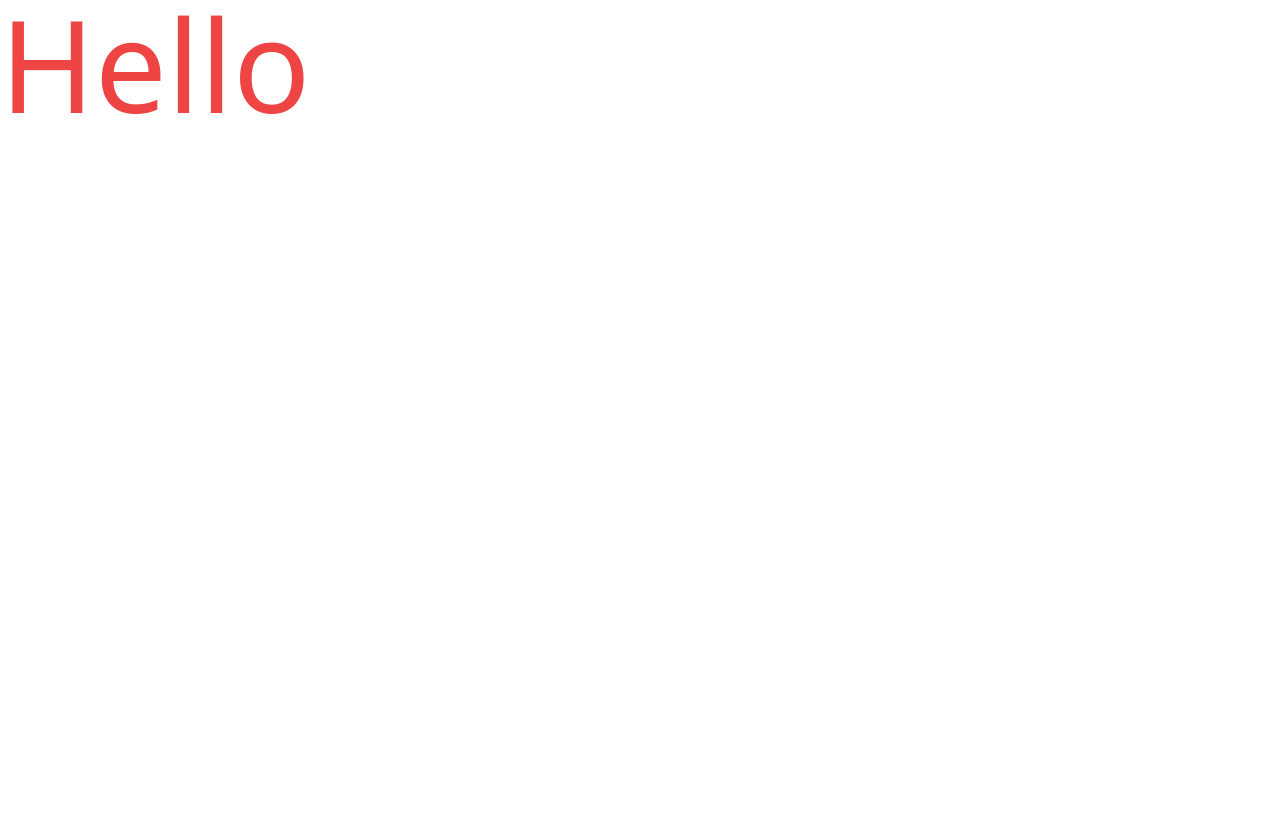
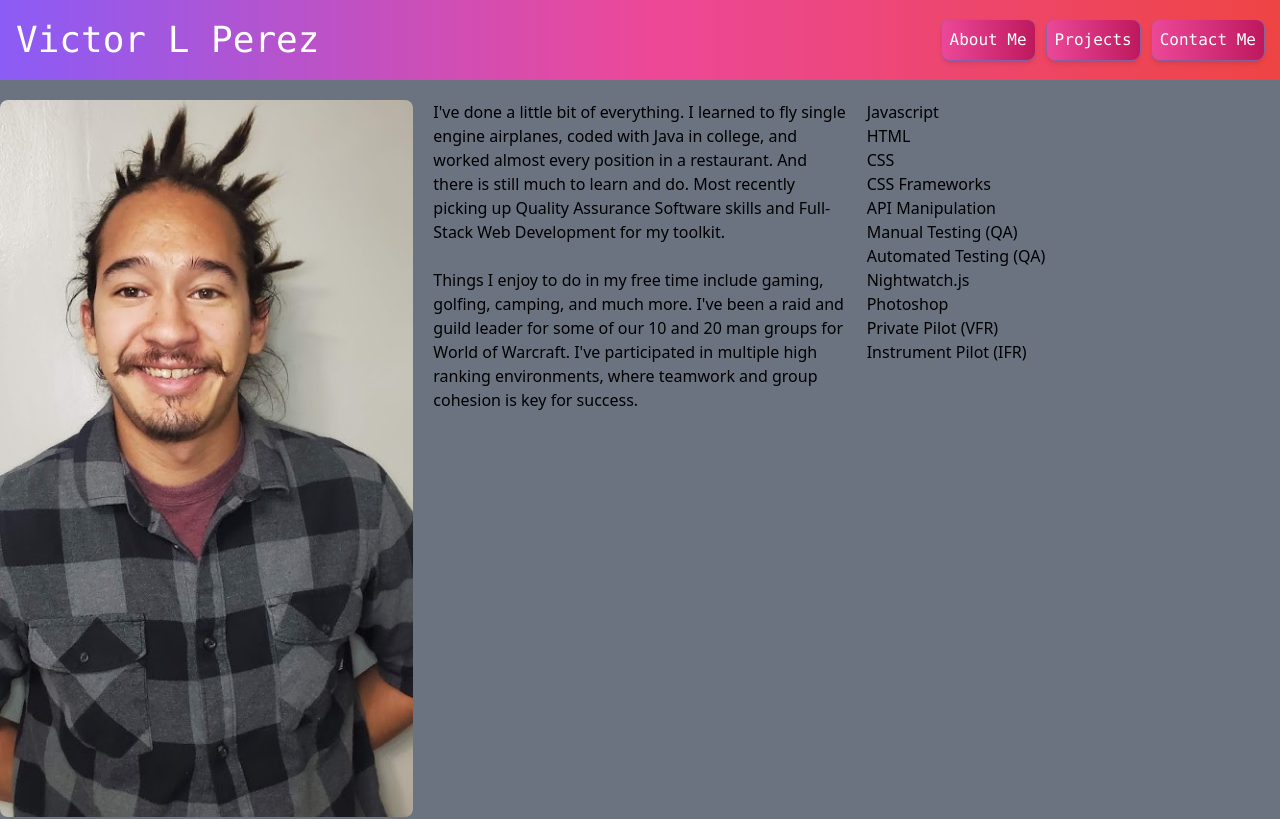
Before and after one commit to Zunaty/reactfolio, a React (Create React App) app: page / in a window 1280 px wide. Shown: the top 819 px of the page. Built offline with nearby package versions, Linux system fonts and the light colour scheme.

Commit message:
Updates to Nav, and About sections, nav buttons update to correct page

```diff
--- a/src/App.js
+++ b/src/App.js
@@ -1,26 +1,43 @@
-import React from 'react';
+import React, { useState } from 'react';
 import "tailwindcss/tailwind.css";
 
 import Nav from './components/Nav';
 import About from './components/About';
 import Projects from './components/Projects';
 import Contact from './components/Contact';
+import Footer from './components/Footer'
 
 function App() {
+  const [aboutSelect, setAboutSelect] = useState(false);
+  const [projectsSelect, setProjectsSelect] = useState(false);
+  const [contactSelect, setContactSelect] = useState(false);
+
   return (
-    <div>
-      <header>
-        <Nav></Nav>
+    <div className="flex flex-col h-screen">
+      <header className="h-30">
+        <Nav
+          aboutSelect={aboutSelect}
+          setAboutSelect={setAboutSelect}
+          projectsSelect={projectsSelect}
+          setProjectsSelect={setProjectsSelect}
+          contactSelect={contactSelect}
+          setContactSelect={setContactSelect}
+        >
+        </Nav>
       </header>
 
-      <main>
-        <About></About>
-        <Projects></Projects>
-        <Contact></Contact>
+      <main className="bg-gray-500 mb-auto">
+        {projectsSelect ? (
+          <Projects></Projects>
+        ) : contactSelect ?(
+          <Contact></Contact>
+        ) : (
+          <About></About>
+        )}
       </main>
 
-      <footer>
-
+      <footer className="h-10">
+        <Footer></Footer>
       </footer>
     </div>
   );
--- a/src/components/About/index.js
+++ b/src/components/About/index.js
@@ -1,8 +1,44 @@
 import React from 'react';
+import selfPic from '../../assets/images/self.jpg'
 
 function About() {
     return (
-        <div></div>
+        <div className="container mx-auto grid grid-cols-3 gap-5 h-screen my-5">
+            <div className="container">
+                <img src={selfPic} className="rounded-lg" alt="Victor Perez"></img>
+            </div>
+
+            <div className="">
+                <p>
+                    I've done a little bit of everything. I learned to fly single engine airplanes, coded with Java in college, and
+                    worked almost every position in a restaurant. And there is still much to learn and do. Most recently picking up Quality
+                    Assurance Software skills and Full-Stack Web Development for my toolkit.
+
+                    <br/>
+                    <br/>
+
+                    Things I enjoy to do in my free time include gaming, golfing, camping, and much more.
+                    I've been a raid and guild leader for some of our 10 and 20 man groups for World of Warcraft.
+                    I've participated in multiple high ranking environments, where teamwork and group cohesion is key for success.
+                </p>
+            </div>
+
+            <div>
+                <ul>
+                    <li>Javascript</li>
+                    <li>HTML</li>
+                    <li>CSS</li>
+                    <li>CSS Frameworks</li>
+                    <li>API Manipulation</li>
+                    <li>Manual Testing (QA)</li>
+                    <li>Automated Testing (QA)</li>
+                    <li>Nightwatch.js</li>
+                    <li>Photoshop</li>
+                    <li>Private Pilot (VFR)</li>
+                    <li>Instrument Pilot (IFR)</li>
+                </ul>
+            </div>
+        </div>
     );
 };
 
--- a/src/components/Contact/index.js
+++ b/src/components/Contact/index.js
@@ -2,7 +2,9 @@ import React from 'react';
 
 function Contact() {
     return (
-        <div></div>
+        <div className="h-screen">
+            Contact
+        </div>
     );
 };
 
--- /dev/null
+++ b/src/components/Footer/index.js
@@ -0,0 +1,13 @@
+import React from 'react';
+
+function Footer() {
+    return (
+        <div className="bg-gradient-to-r from-purple-500 via-pink-500 to-red-500 flex flex-row text-white font-mono">
+            <div className="m-auto text-md my-5">
+                By Victor L Perez
+            </div>
+        </div>
+    );
+};
+
+export default Footer;
--- a/src/components/Nav/index.js
+++ b/src/components/Nav/index.js
@@ -1,9 +1,34 @@
 import React from 'react';
 
-function Nav() {
+function Nav(props) {
+    const {
+        aboutSelect,
+        setAboutSelect,
+        projectsSelect,
+        setProjectsSelect,
+        contactSelect,
+        setContactSelect
+    } = props;
+
     return (
-        <div>
-            <p className="text-9xl text-red-500">Hello</p>
+        <div className="bg-gradient-to-r from-purple-500 via-pink-500 to-red-500 flex flex-row text-white font-mono">
+            <div className="order-first my-5 mx-4 text-4xl">
+                <a href="/">
+                    Victor L Perez
+                </a>
+            </div>
+
+            <div className="order-last justify-self-end space-x-3 ml-auto my-5 mr-4">
+                <button className={`rounded-lg ring-1 ${aboutSelect && 'ring-2 bg-gradient-to-r from-pink-800 to-pink-500'} bg-gradient-to-r from-pink-500 to-pink-700 p-2 shadow-md`}
+                    onClick={() => {setAboutSelect(true); setProjectsSelect(false); setContactSelect(false)}}
+                >About Me</button>
+                <button className={`rounded-lg ring-1 ${projectsSelect && 'ring-2 bg-gradient-to-r from-pink-800 to-pink-500'} bg-gradient-to-r from-pink-500 to-pink-700 p-2 shadow-md`}
+                    onClick={() => {setAboutSelect(false); setProjectsSelect(true); setContactSelect(false)}}
+                >Projects</button>
+                <button className={`rounded-lg ring-1 ${contactSelect && 'ring-2 bg-gradient-to-r from-pink-800 to-pink-500'} bg-gradient-to-r from-pink-500 to-pink-700 p-2 shadow-md`}
+                    onClick={() => {setAboutSelect(false); setProjectsSelect(false); setContactSelect(true)}}
+                >Contact Me</button>
+            </div>
         </div>
     );
 };
--- a/src/components/Projects/index.js
+++ b/src/components/Projects/index.js
@@ -2,7 +2,9 @@ import React from 'react';
 
 function Projects() {
     return (
-        <div></div>
+        <div className="h-screen">
+            Projects
+        </div>
     );
 };
 
```
Also changed, not shown: src/assets/images/resume.png (added), src/assets/images/self.jpg (added).
